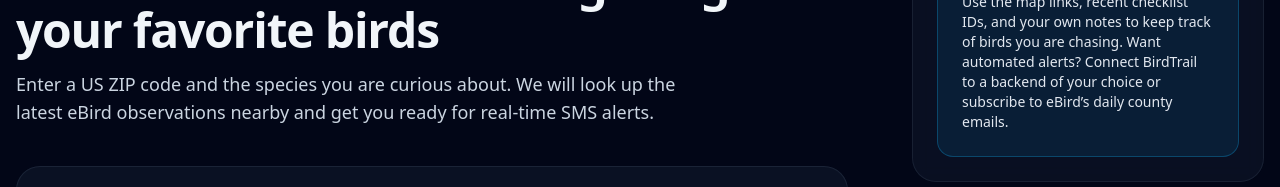
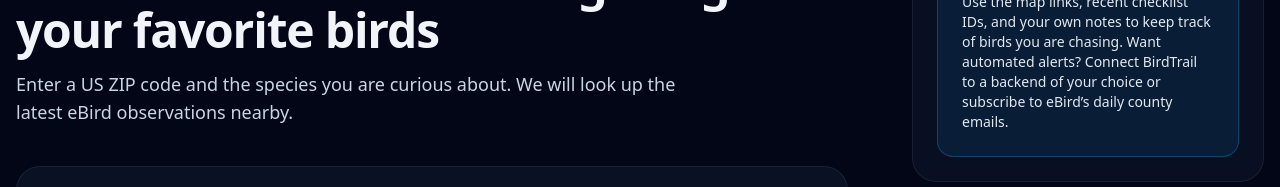
Before and after one commit to KCie123/birdtrail, a React (Vite) app: page / in a window 1280 px wide. Shown: the part 158-345 px from the top of the page. Built offline with nearby package versions, Linux system fonts and the light colour scheme; no server answers.

Commit message:
Changed app bio

```diff
--- a/src/App.tsx
+++ b/src/App.tsx
@@ -728,7 +728,7 @@
               </h1>
               <p className="max-w-2xl text-lg text-slate-300">
                 Enter a US ZIP code and the species you are curious about. We will look up the
-                latest eBird observations nearby and get you ready for real-time SMS alerts.
+                latest eBird observations nearby.
               </p>
             </div>
           </header>
```
